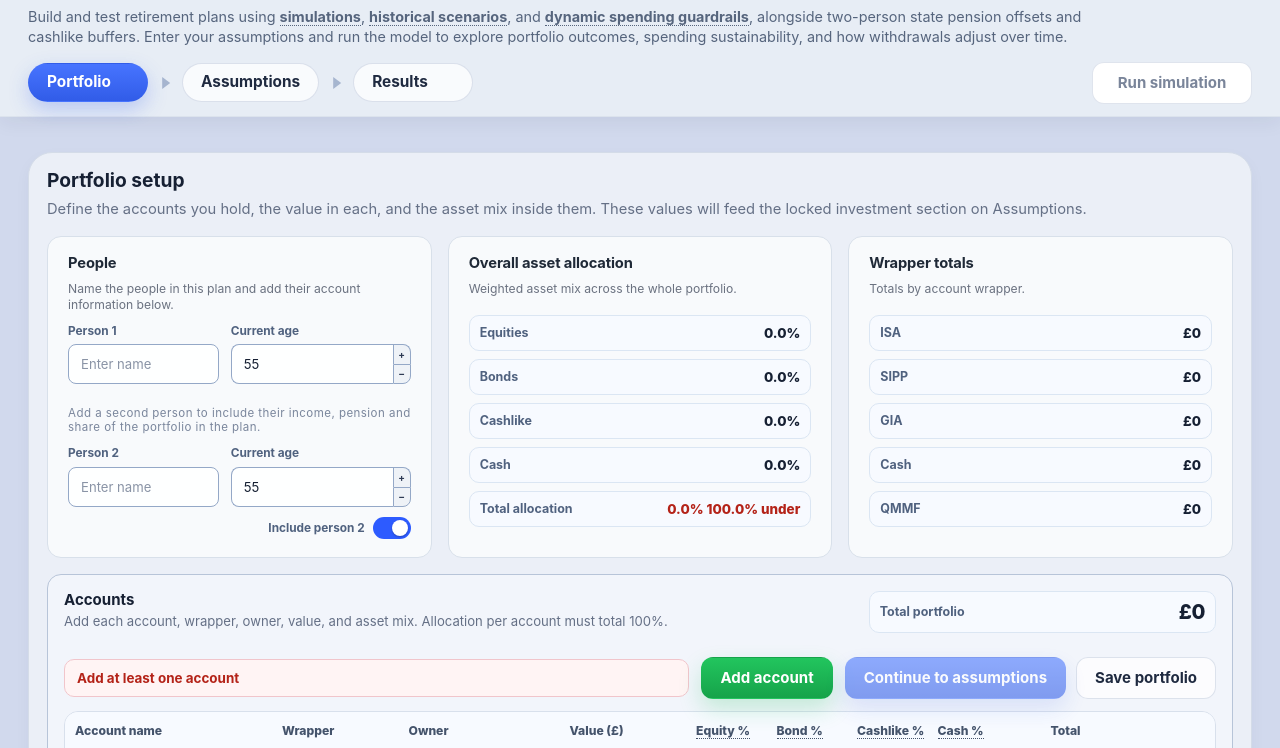
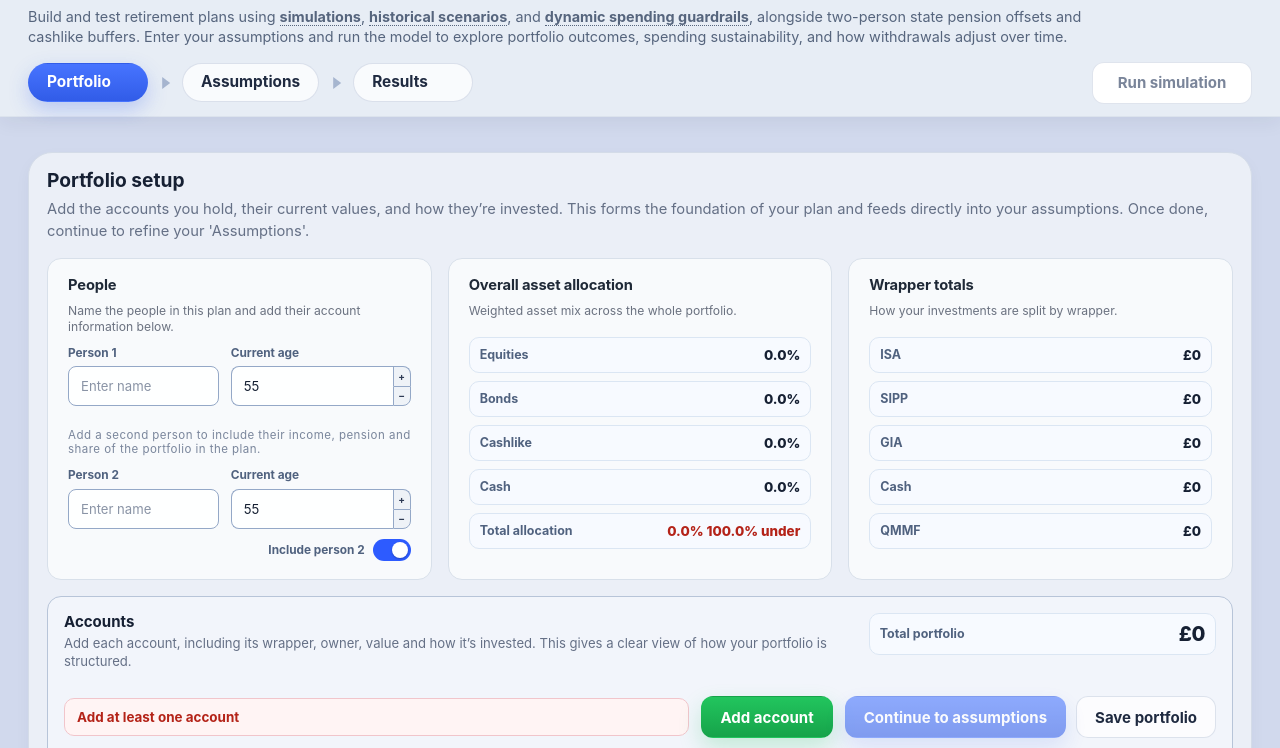
Before and after one commit to mr-androidwoody/retirement-income-planner, a website with bundled scripts: page index.html in a window 1280 px wide. Shown: the part 48-796 px from the top of the page. Built offline with nearby package versions, Linux system fonts and the light colour scheme.

Commit message:
Add files via upload

```diff
--- a/index.html
+++ b/index.html
@@ -139,8 +139,7 @@
               <div>
                 <h2>Portfolio setup</h2>
                 <p>
-                  Define the accounts you hold, the value in each, and the asset mix inside them.
-                  These values will feed the locked investment section on Assumptions.
+                  Add the accounts you hold, their current values, and how they’re invested. This forms the foundation of your plan and feeds directly into your assumptions. Once done, continue to refine your 'Assumptions'.
                 </p>
               </div>
             </div>
@@ -274,7 +273,7 @@
               <section class="input-group-card card-block">
                 <div class="section-heading">
                   <h3>Wrapper totals</h3>
-                  <p>Totals by account wrapper.</p>
+                  <p>How your investments are split by wrapper.</p>
                 </div>
 
                 <div id="portfolioWrapperTotals" class="portfolio-summary-list">
@@ -289,8 +288,7 @@
                   <div class="section-heading portfolio-section-heading">
                     <h3>Accounts</h3>
                     <p>
-                      Add each account, wrapper, owner, value, and asset mix.
-                      Allocation per account must total 100%.
+                      Add each account, including its wrapper, owner, value and how it’s invested. This gives a clear view of how your portfolio is structured.
                     </p>
                   </div>
 
@@ -350,7 +348,7 @@
                           class="metric-heading-with-tooltip"
                           tabindex="0"
                           data-tooltip="The percentage of this account invested in bonds. Bonds generally provide steadier but lower returns and help reduce portfolio volatility."
-                        >Bond %</span>
+                        >Bonds %</span>
                       </th>
 
                       <th>
```
